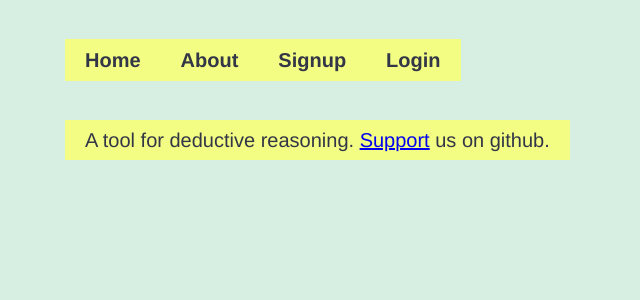
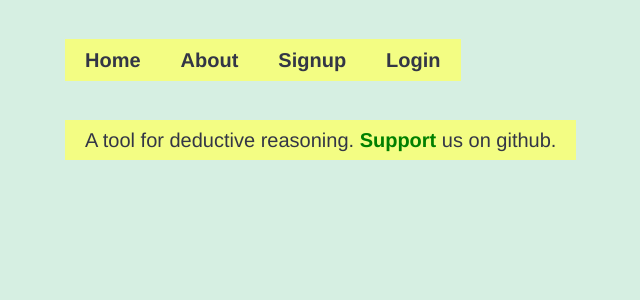
Before and after one commit to lyk2018-python/deductive-reasoning, a Django app: page / in a window 1280 px wide. Shown: the part 105-405 px from the top of the page, without its empty margins (135-775 px from the left). Run offline with Django 3.2, Linux system fonts and the light colour scheme; data that the repository does not hold is empty.

Commit message:
Footer 'a' tag style change

```diff
--- a/deductivereasoning/static/layout/styles/base.css
+++ b/deductivereasoning/static/layout/styles/base.css
@@ -9,6 +9,10 @@ body {
   background-color: #D6EFE2;
   font-family: Helvetica, sans-serif;
   font-size: 16px;
+}
+
+a {
+  text-decoration: none;
 }
 
 .clear {
@@ -275,3 +279,8 @@ body {
 .social-media {
   color: #333646;
 }
+
+.footer a {
+  color: green;
+  font-weight: 600;
+}
--- a/deductivereasoning/templates/base.html
+++ b/deductivereasoning/templates/base.html
@@ -62,7 +62,7 @@
     </div>
 
     <div class="footer">
-      <p>A tool for deductive reasoning. <a href="https://github.com/lyk2018-python/deductive-reasoning">Support</a> us on github.</p>
+      <p>A tool for deductive reasoning. <a href="https://github.com/lyk2018-python/deductive-reasoning" target="_blank">Support</a> us on github.</p>
     </div>
   </div>
 </body>
```
